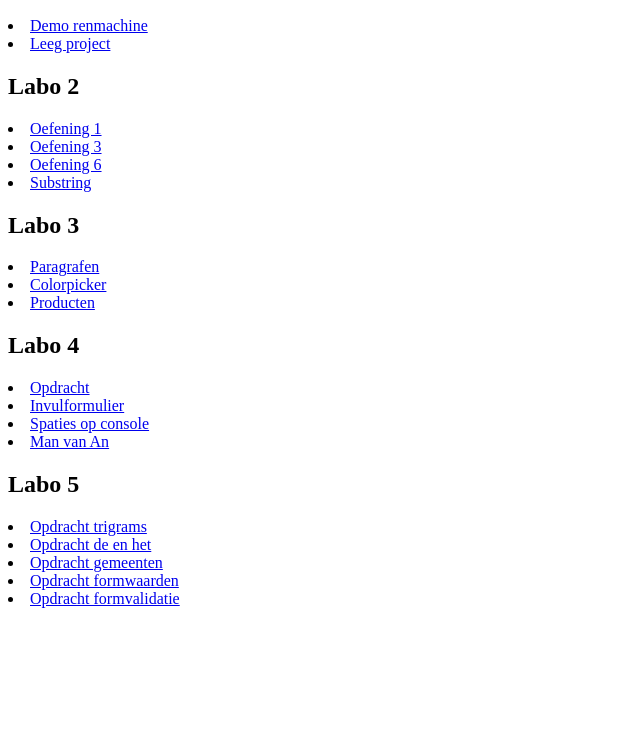
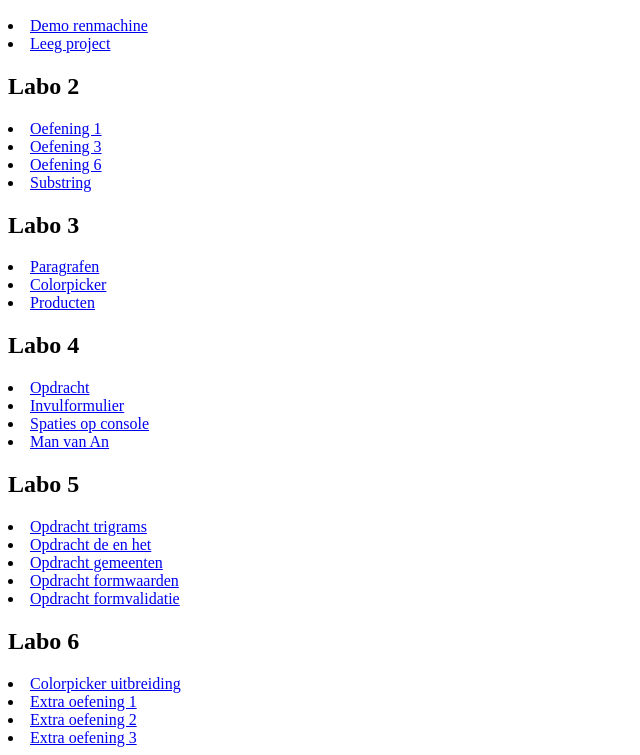
Before and after one commit to ArneVergote/website, a plain HTML site: page index.html in a window 1280 px wide. Shown: the part 110-865 px from the top of the page, without its empty margins (0-640 px from the left). Before the commit the page ends 800 px from the top, so only its background shows below. Drawn offline with Linux system fonts and the light colour scheme.

Commit message:
Update index.html

```diff
--- a/index.html
+++ b/index.html
@@ -65,5 +65,18 @@
 <li>
     <a href="Lab_5/Opdracht%20formvalidatie/index.html">Opdracht formvalidatie</a>
 </li>
+<h2>Labo 6</h2>
+<li>
+    <a href="Lab_6/ColorpickerUitbreiding/index.html">Colorpicker uitbreiding</a>
+</li>
+<li>
+    <a href="Lab_6/Extra%20oefeningen%20nodes/Oefening%201/index.html">Extra oefening 1</a>
+</li>
+<li>
+    <a href="Lab_6/Extra%20oefeningen%20nodes/Oefening%202/index.html">Extra oefening 2</a>
+</li>
+<li>
+    <a href="Lab_6/Extra%20oefeningen%20nodes/Oefening%203/index.html">Extra oefening 3</a>
+</li>
 </body>
 </html>
```
